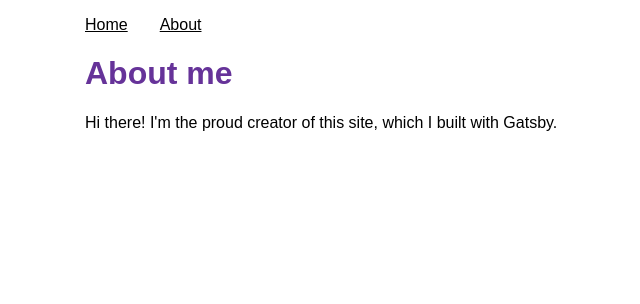
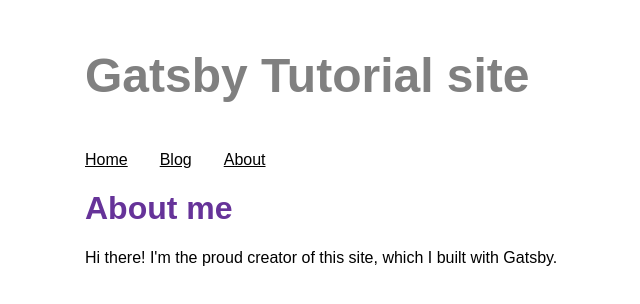
Before and after one commit to Nima155/gatsby-tutorial-site, a Gatsby site: page /about in a window 1280 px wide. Shown: the whole page, without its empty margins (305-945 px from the left). Built offline with nearby package versions, Linux system fonts and the light colour scheme; Gatsby itself is replaced by a stand-in of ours.

Commit message:
Finished Gatsby Tutorial Part 4

```diff
--- a/gatsby-config.js
+++ b/gatsby-config.js
@@ -1,7 +1,7 @@
 module.exports = {
 	siteMetadata: {
 		siteUrl: 'https://www.yourdomain.tld',
-		title: 'Gatsby Tutorial blog',
+		title: 'Gatsby Tutorial site',
 	},
 	plugins: [
 		// different gatsby plugins installed via npm and then put here so that we can work with them
@@ -9,5 +9,13 @@ module.exports = {
 		'gatsby-plugin-gatsby-cloud',
 		'gatsby-plugin-image',
 		'gatsby-plugin-sharp',
+		{
+			// setting up a source plugin with its own config
+			resolve: 'gatsby-source-filesystem',
+			options: {
+				name: `blog`,
+				path: `${__dirname}/blog`,
+			},
+		},
 	],
 }
--- a/src/components/Layout.js
+++ b/src/components/Layout.js
@@ -1,5 +1,5 @@
 import * as React from 'react'
-import { Link } from 'gatsby'
+import { Link, graphql, useStaticQuery } from 'gatsby'
 import styled from 'styled-components'
 
 const LayoutContainerDiv = styled.div`
@@ -21,15 +21,39 @@ const NavItem = styled.li`
 const StyledLink = styled(Link)`
 	color: black;
 `
+// const
+const Header = styled.header`
+	font-size: 3rem;
+	color: gray;
+	font-weight: 700;
+	margin: 3rem 0;
+`
 
 const Layout = ({ pageTitle, children }) => {
+	const data = useStaticQuery(graphql`
+		query {
+			site {
+				siteMetadata {
+					title
+				}
+			}
+		}
+	`) // building block components should query the datalayer in this way.
+
 	return (
 		<LayoutContainerDiv>
-			<title>{pageTitle}</title>
+			<title>
+				{' '}
+				{pageTitle} | {data.site.siteMetadata.title}
+			</title>
+			<Header>{data.site.siteMetadata.title}</Header>
 			<nav>
 				<NavLinks>
 					<NavItem>
 						<StyledLink to="/">Home</StyledLink>
+					</NavItem>
+					<NavItem>
+						<StyledLink to="/blog">Blog</StyledLink>
 					</NavItem>
 					<NavItem>
 						<StyledLink to="/about">About</StyledLink>
--- a/src/pages/about.js
+++ b/src/pages/about.js
@@ -1,7 +1,7 @@
 // Step 1: Import React
 import * as React from 'react'
 
-import Layout from '../components/Layout'
+import Layout from '../components/layout'
 // Step 2: Define your component
 const AboutPage = () => {
 	return (
--- a/src/pages/index.js
+++ b/src/pages/index.js
@@ -1,7 +1,7 @@
 // Step 1: Import React
 import * as React from 'react'
 import { StaticImage } from 'gatsby-plugin-image'
-import Layout from '../components/Layout'
+import Layout from '../components/layout'
 // Step 2: Define your component
 
 const IndexPage = () => {
@@ -35,3 +35,5 @@ export default IndexPage
 
 // gatsby also has building-block components... which are basically smaller
 // reusable components
+
+// https://www.gatsbyjs.com/plugins => for more plugins...
```
Also changed, not shown: src/pages/blog.js (added, +36 -0 lines), blog/another-post.mdx (added), blog/first-post.mdx (added), blog/yet-another-post.mdx (added).
